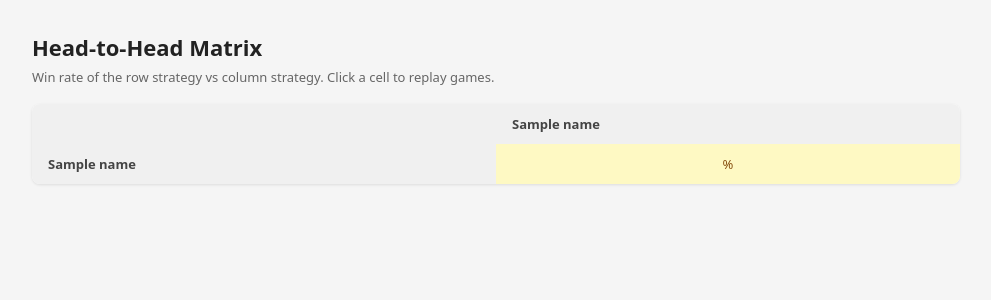
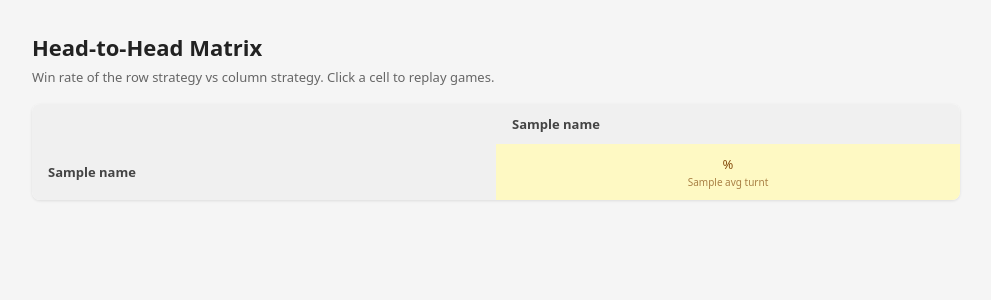
Before and after one commit to leahgarrett/nonaga, a Flask app: template dashboard/templates/matrix.html in a window 1280 px wide. Shown: the part 44-344 px from the top of the page, without its empty margins (144-1135 px from the left). Run offline with Flask 3, Linux system fonts and the light colour scheme; the template is opened without the code that fills it: most values are stand-ins (such as "Sample title", 1, 10 or a date in 2020).

Commit message:
feat: full round-robin for all strategies, show avg turns in matrix cells

```diff
--- a/dashboard/app.py
+++ b/dashboard/app.py
@@ -46,12 +46,15 @@ def _leaderboard(data: dict) -> list[dict]:
 def _matrix(data: dict) -> dict:
     names = data["strategies"]
     cells: dict[str, dict[str, float | None]] = {a: {b: None for b in names} for a in names}
+    avg_turns: dict[str, dict[str, float | None]] = {a: {b: None for b in names} for a in names}
     for m in data["matchups"]:
         a, b = m["strategy_a"], m["strategy_b"]
         n = len(m["games"]) or 1
         cells[a][b] = round(m["summary"]["a_wins"] / n * 100, 1)
         cells[b][a] = round(m["summary"]["b_wins"] / n * 100, 1)
-    return {"names": names, "cells": cells}
+        avg_turns[a][b] = m["summary"]["avg_turns"]
+        avg_turns[b][a] = m["summary"]["avg_turns"]
+    return {"names": names, "cells": cells, "avg_turns": avg_turns}
 
 
 def create_app(tournament_data: dict) -> Flask:
@@ -64,7 +67,7 @@ def create_app(tournament_data: dict) -> Flask:
     @app.route("/matrix")
     def matrix():
         m = _matrix(tournament_data)
-        return render_template("matrix.html", names=m["names"], cells=m["cells"])
+        return render_template("matrix.html", names=m["names"], cells=m["cells"], avg_turns=m["avg_turns"])
 
     @app.route("/matchup/<strategy_a>/<strategy_b>")
     def matchup(strategy_a: str, strategy_b: str):
--- a/dashboard/static/style.css
+++ b/dashboard/static/style.css
@@ -19,6 +19,7 @@ tr + tr td { border-top: 1px solid #eee; }
 .self { background: #e2e8f0; color: #888; text-align: center; }
 .matrix-cell { text-align: center; cursor: pointer; font-size: 13px; }
 .matrix-cell:hover { opacity: 0.8; }
+.cell-turns { font-size: 10px; opacity: 0.7; margin-top: 2px; }
 .game-selector { display: flex; gap: 8px; margin: 14px 0; }
 .gbtn { padding: 6px 14px; border: 1px solid #ccc; border-radius: 4px; cursor: pointer; background: #fff; font-size: 13px; }
 .gbtn.active { background: #22c55e; color: #fff; border-color: #22c55e; }
--- a/dashboard/templates/matrix.html
+++ b/dashboard/templates/matrix.html
@@ -21,11 +21,11 @@
           {% if val is none %}
             <td class="self">—</td>
           {% elif val > 55 %}
-            <td class="matrix-cell win" onclick="location.href='/matchup/{{ row }}/{{ col }}'">{{ val }}%</td>
+            <td class="matrix-cell win" onclick="location.href='/matchup/{{ row }}/{{ col }}'">{{ val }}%<div class="cell-turns">{{ avg_turns[row][col] }}t</div></td>
           {% elif val < 45 %}
-            <td class="matrix-cell loss" onclick="location.href='/matchup/{{ row }}/{{ col }}'">{{ val }}%</td>
+            <td class="matrix-cell loss" onclick="location.href='/matchup/{{ row }}/{{ col }}'">{{ val }}%<div class="cell-turns">{{ avg_turns[row][col] }}t</div></td>
           {% else %}
-            <td class="matrix-cell near" onclick="location.href='/matchup/{{ row }}/{{ col }}'">{{ val }}%</td>
+            <td class="matrix-cell near" onclick="location.href='/matchup/{{ row }}/{{ col }}'">{{ val }}%<div class="cell-turns">{{ avg_turns[row][col] }}t</div></td>
           {% endif %}
         {% endif %}
       {% endfor %}
--- a/runner/tournament.py
+++ b/runner/tournament.py
@@ -90,11 +90,7 @@ def run_matchup(
 
 def run_tournament(strategies: dict[str, Callable], n_games: int = 100) -> dict:
     names = list(strategies.keys())
-    non_random = [n for n in names if n != "random"]
-
-    pairs = [(a, b) for i, a in enumerate(non_random) for b in non_random[i + 1:]]
-    baseline_pairs = [(n, "random") for n in non_random] if "random" in names else []
-    all_pairs = pairs + baseline_pairs
+    all_pairs = [(names[i], names[j]) for i in range(len(names)) for j in range(i + 1, len(names))]
     total_rounds = len(all_pairs)
 
     matchups = []
```
